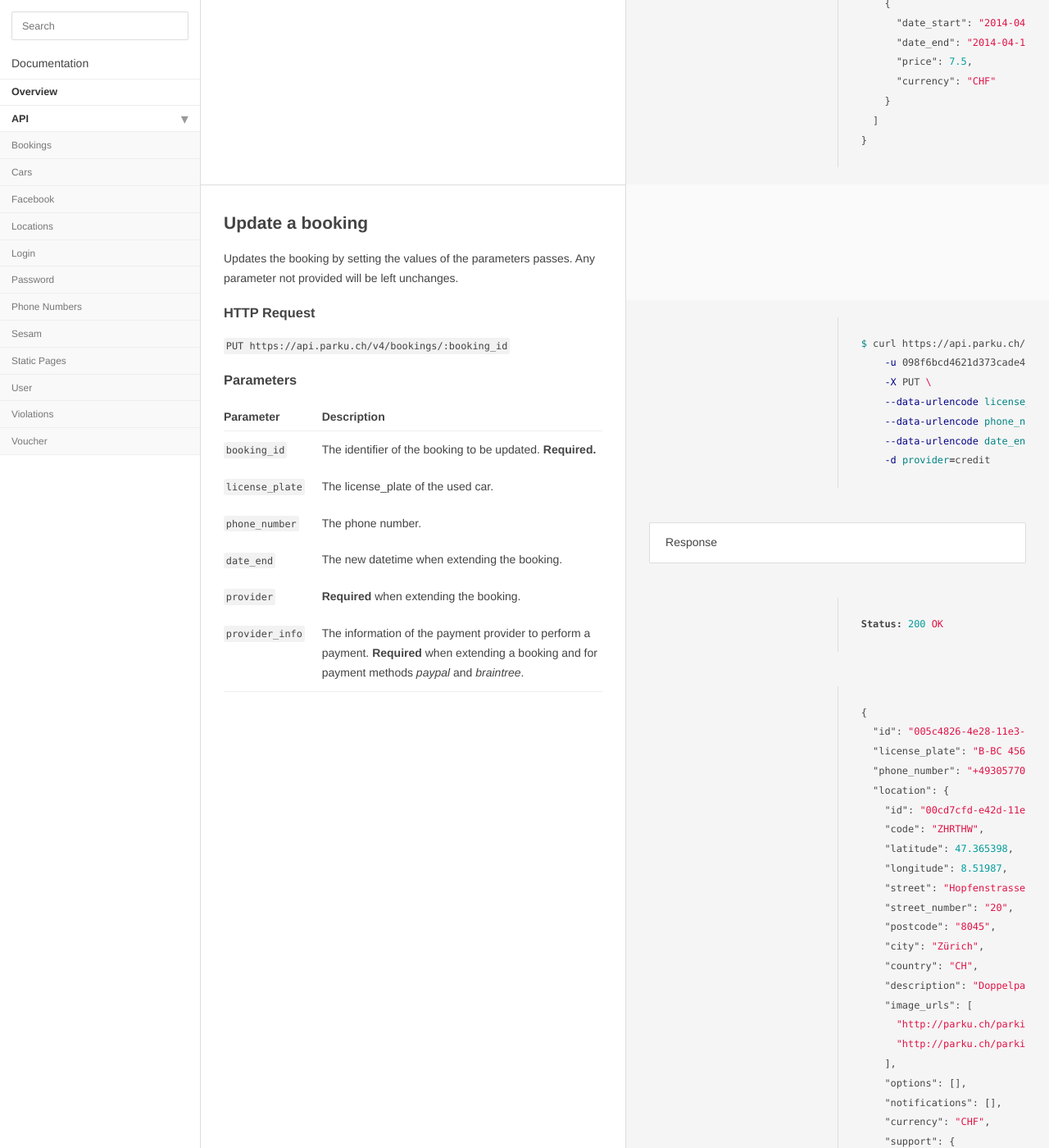
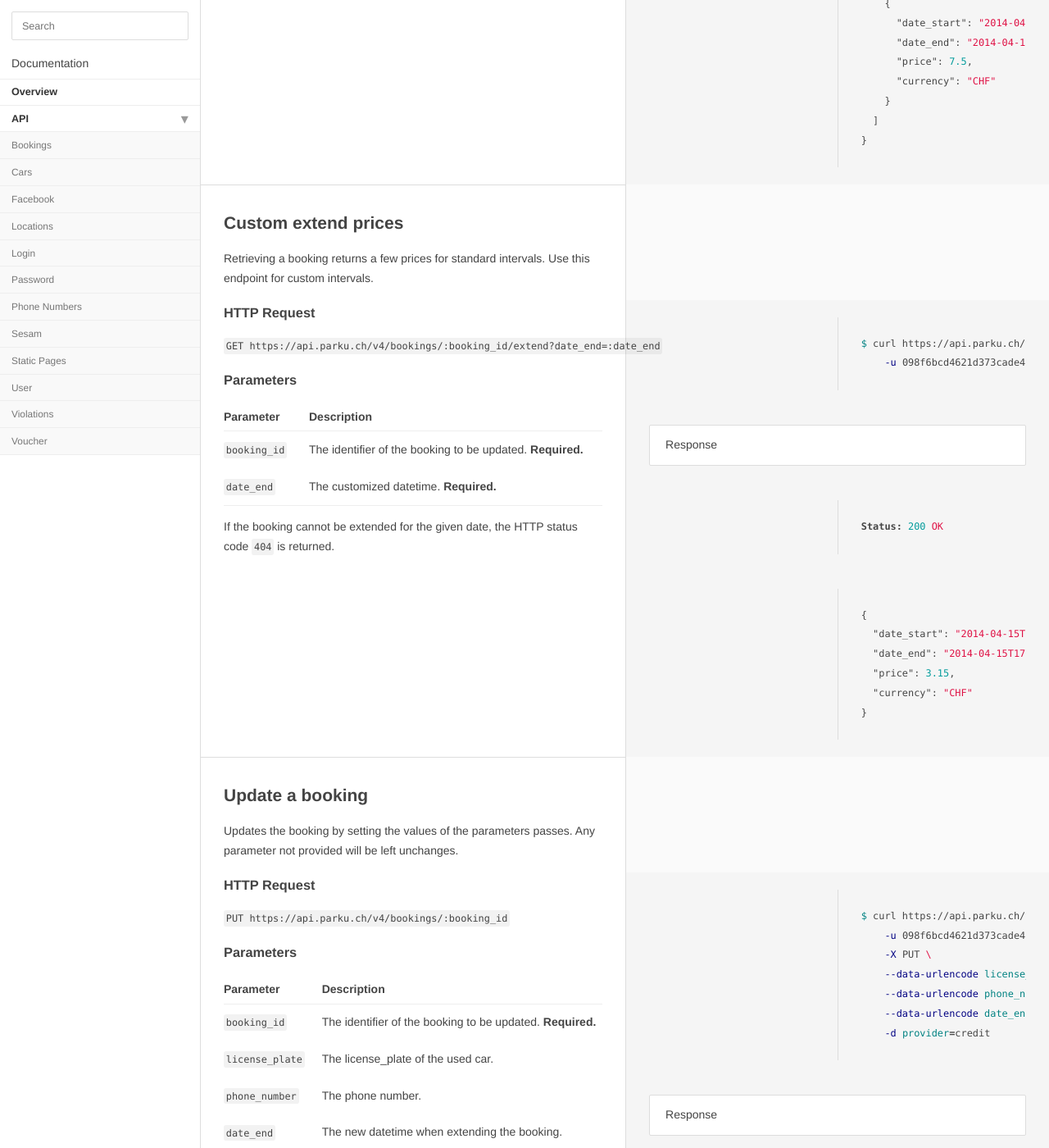
Before and after one commit to parku/docs, a Jekyll site: the page built from api/bookings.md, in a window 1280 px wide and 1400 px high, scrolled down 4708 px. Shown: the whole window at 82% size. Built offline with Jekyll 4.4.1, drawn with Linux system fonts in a browser that asks for light colours; Markdown is read by kramdown in place of the engine named in the settings.

Commit message:
Retrieve custom extended prices.

````diff
--- a/api/bookings.md
+++ b/api/bookings.md
@@ -224,6 +224,42 @@ Parameter      | Description
 ---            | ---
 `booking_id`   | The identifier of the booking to be retrieved. __Required.__
 
+
+## Custom extend prices
+
+Retrieving a booking returns a few prices for standard intervals. Use this endpoint for custom intervals.
+
+```sh
+$ curl {{ site.parku.api }}/bookings/005c4826-4e28-11e3-a675-d43d7eece53d/extend?date_end={{ site.time | date: '%Y-%m-%d' }}T17:45:00{{ site.time | date: '%z' }} \
+    -u 098f6bcd4621d373cade4e832627b4f6:parku
+```
+
+> Response
+
+```nginx
+Status: 200 OK
+```
+```json
+{
+  "date_start": "{{ site.time | date: '%Y-%m-%d' }}T10:00:00{{ site.time | date: '%z' }}",
+  "date_end": "{{ site.time | date: '%Y-%m-%d' }}T17:45:00{{ site.time | date: '%z' }}",
+  "price": 3.15,
+  "currency": "CHF"
+}
+```
+
+### HTTP Request
+
+`GET {{ site.parku.api }}/bookings/:booking_id/extend?date_end=:date_end`
+
+### Parameters
+
+Parameter      | Description
+---            | ---
+`booking_id`   | The identifier of the booking to be updated. __Required.__
+`date_end`     | The customized datetime. __Required.__
+
+If the booking cannot be extended for the given date, the HTTP status code `404` is returned.
 
 ## Update a booking
 
````
